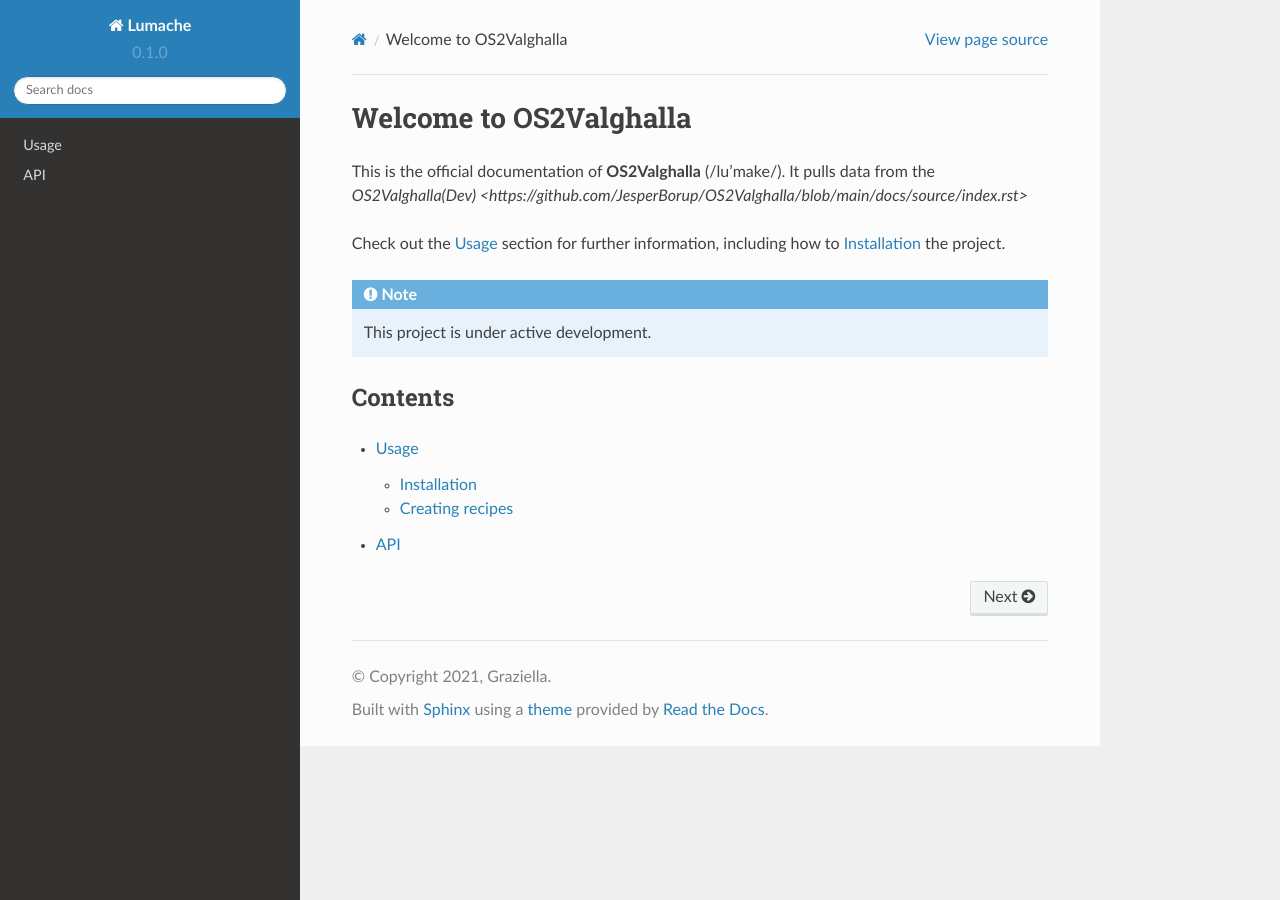
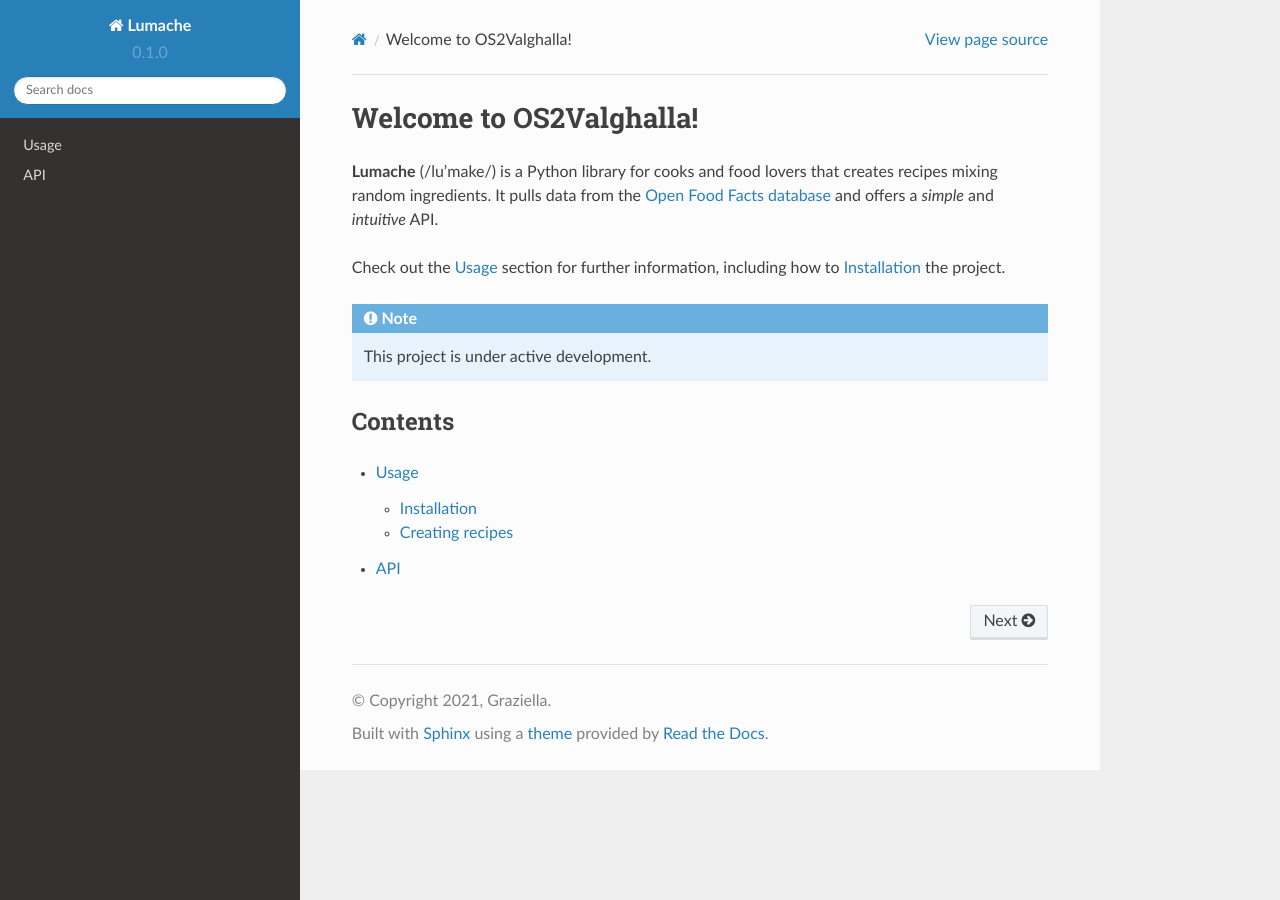
Before and after one commit to JesperBorup/OS2Valghalla, a Sphinx documentation site: the page built from docs/source/index.rst, in a window 1280 px wide. Built offline with Sphinx 7.4.7 and the Read the Docs theme 2.0.0, drawn with Linux system fonts in a browser that asks for light colours.

Commit message:
Update index.rst

```diff
--- a/docs/source/index.rst
+++ b/docs/source/index.rst
@@ -1,9 +1,10 @@
-Welcome to OS2Valghalla
+Welcome to OS2Valghalla!
 ===================================
 
-This is the official documentation of **OS2Valghalla** (/lu'make/).
-It pulls data from the `OS2Valghalla(Dev) <https://github.com/JesperBorup/OS2Valghalla/blob/main/docs/source/index.rst>`
-
+**Lumache** (/lu'make/) is a Python library for cooks and food lovers
+that creates recipes mixing random ingredients.
+It pulls data from the `Open Food Facts database <https://world.openfoodfacts.org/>`_
+and offers a *simple* and *intuitive* API.
 
 Check out the :doc:`usage` section for further information, including
 how to :ref:`installation` the project.
```
